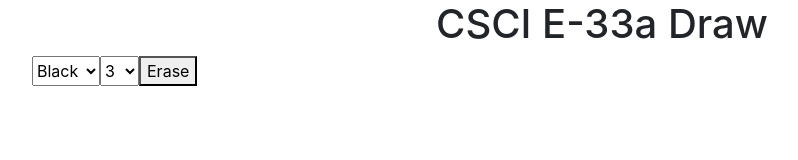
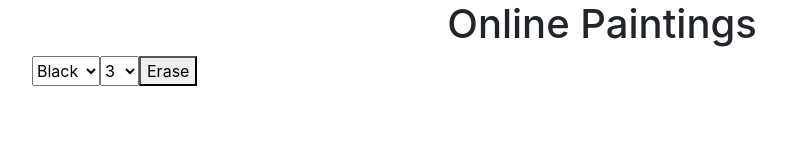
Before and after one commit to sudpaul/data-viz, a plain HTML site: page painting/draw2.html in a window 1280 px wide. Shown: the whole page, without its empty margins (38-836 px from the left). Drawn offline with nearby package versions, Linux system fonts and the light colour scheme.

Commit message:
Update the heading of the document

```diff
--- a/painting/draw2.html
+++ b/painting/draw2.html
@@ -12,7 +12,7 @@
     </head>
     <body>
         <div class="container">
-            <h1>CSCI E-33a Draw</h1>
+            <h1>Online Paintings </h1>
             <div id="options" class="row">
                 <select id="color-picker">
                     <option value="black">Black</option>
```
